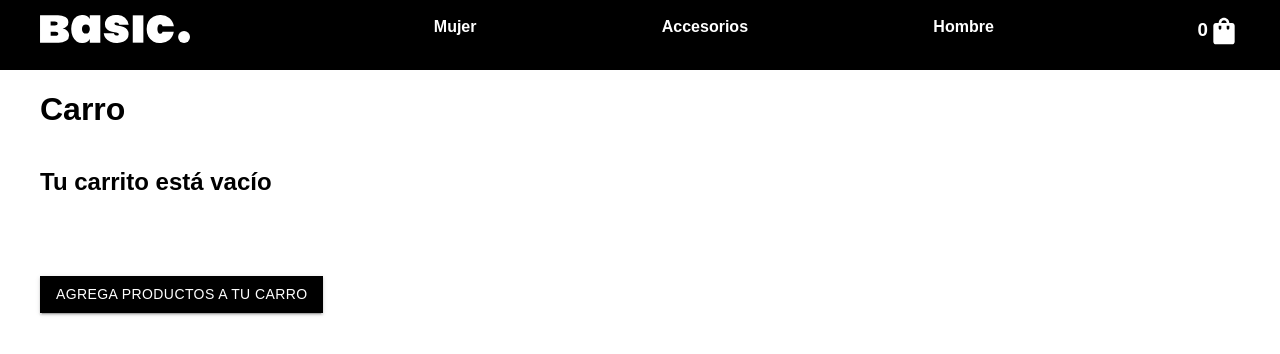
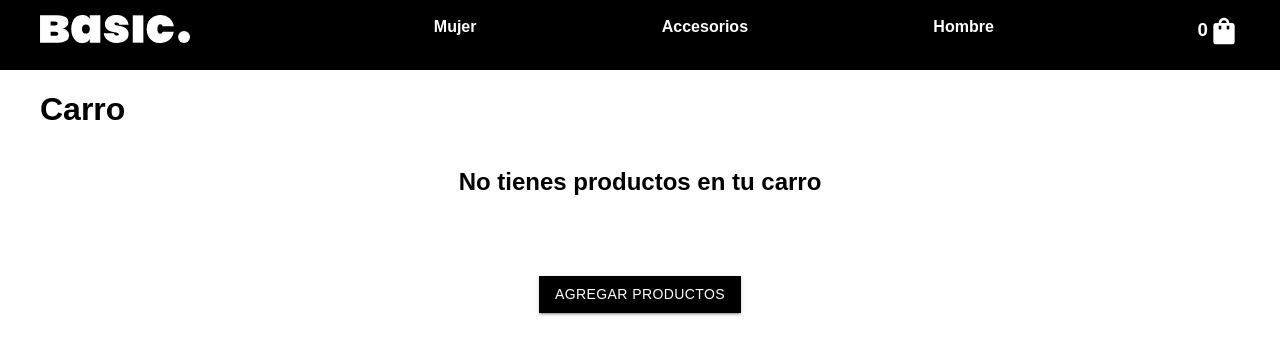
Before and after one commit to NicoleValentina/tienda-react, a React (Create React App) app: page /cart in a window 1280 px wide. Shown: the top 354 px of the page. Built offline with nearby package versions, Linux system fonts and the light colour scheme.

Commit message:
estilos cart

```diff
--- a/src/App.css
+++ b/src/App.css
@@ -144,3 +144,9 @@ th.MuiTableCell-root.MuiTableCell-head.MuiTableCell-sizeMedium.css-1ygcj2i-MuiTa
     letter-spacing: 1px;
     color: #666;
 }
+
+button.MuiButton-text.vaciarCarro {
+    font-family: 'Poppins', sans-serif;
+    font-weight: 300;
+    color: crimson;
+}
--- a/src/components/Cart.jsx
+++ b/src/components/Cart.jsx
@@ -4,6 +4,8 @@ import { Box } from "@mui/system";
 import { Link } from "react-router-dom";
 import { styled } from "@mui/material/styles";
 import { Button } from "@mui/material";
+
+//Imports iconos MUI
 import RemoveCircleOutlineIcon from "@mui/icons-material/RemoveCircleOutline";
 import DeleteIcon from "@mui/icons-material/Delete";
 
@@ -38,11 +40,12 @@ export default function Cart() {
           sx={{
             mx: 5,
             my: 5,
+            textAlign: 'center'
           }}
         >
-          <h2>Tu carrito está vacío</h2>
+          <h2>No tienes productos en tu carro</h2>
           <Link to={`/`}>
-            <Button variant="contained"> Agrega productos a tu carro</Button>
+            <Button variant="contained"> Agregar productos</Button>
           </Link>
         </Box>
       ) : (
@@ -94,13 +97,13 @@ export default function Cart() {
             </Table>
           </TableContainer>
 
-          <Button
+          <Button className= "vaciarCarro"
             endIcon={<DeleteIcon />}
             onClick={() => {
               clear();
             }}
           >
-            Vaciar carrito
+            Vaciar carro
           </Button>
         </Box>
       )}
```
